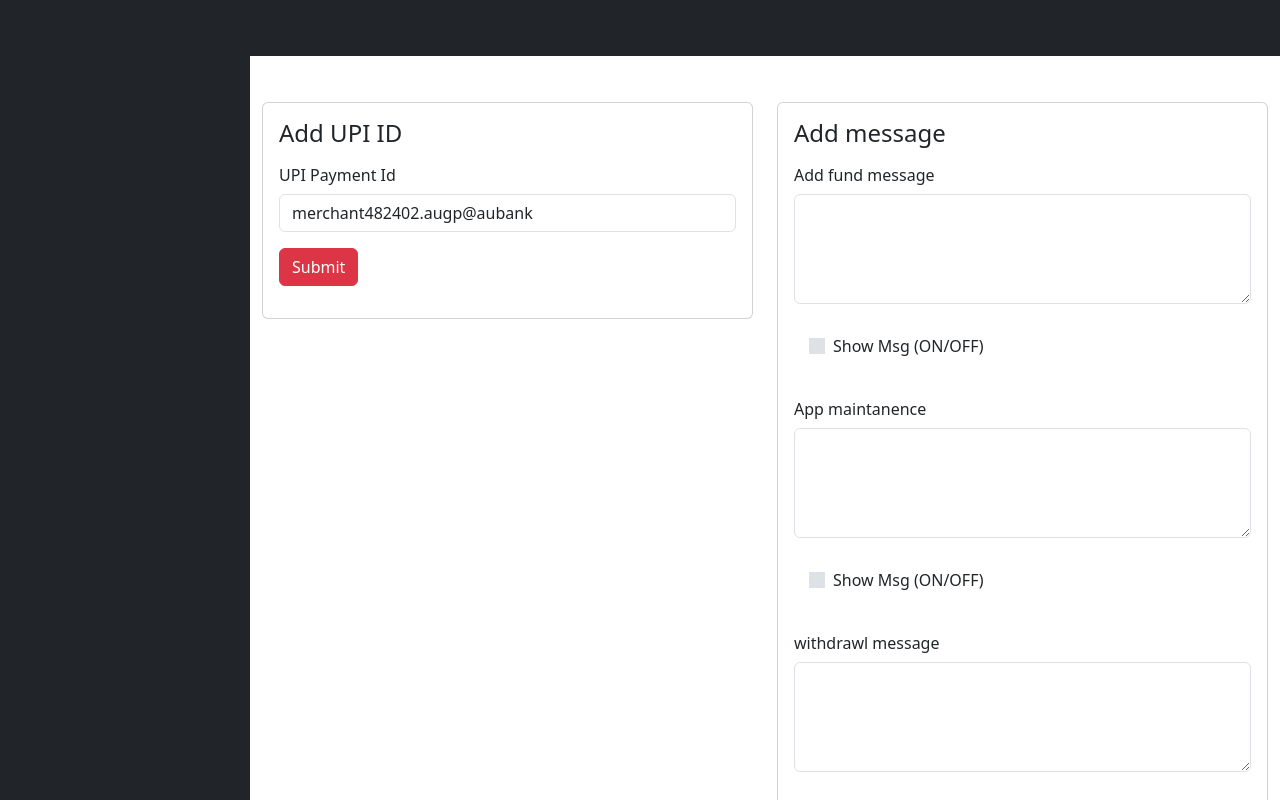
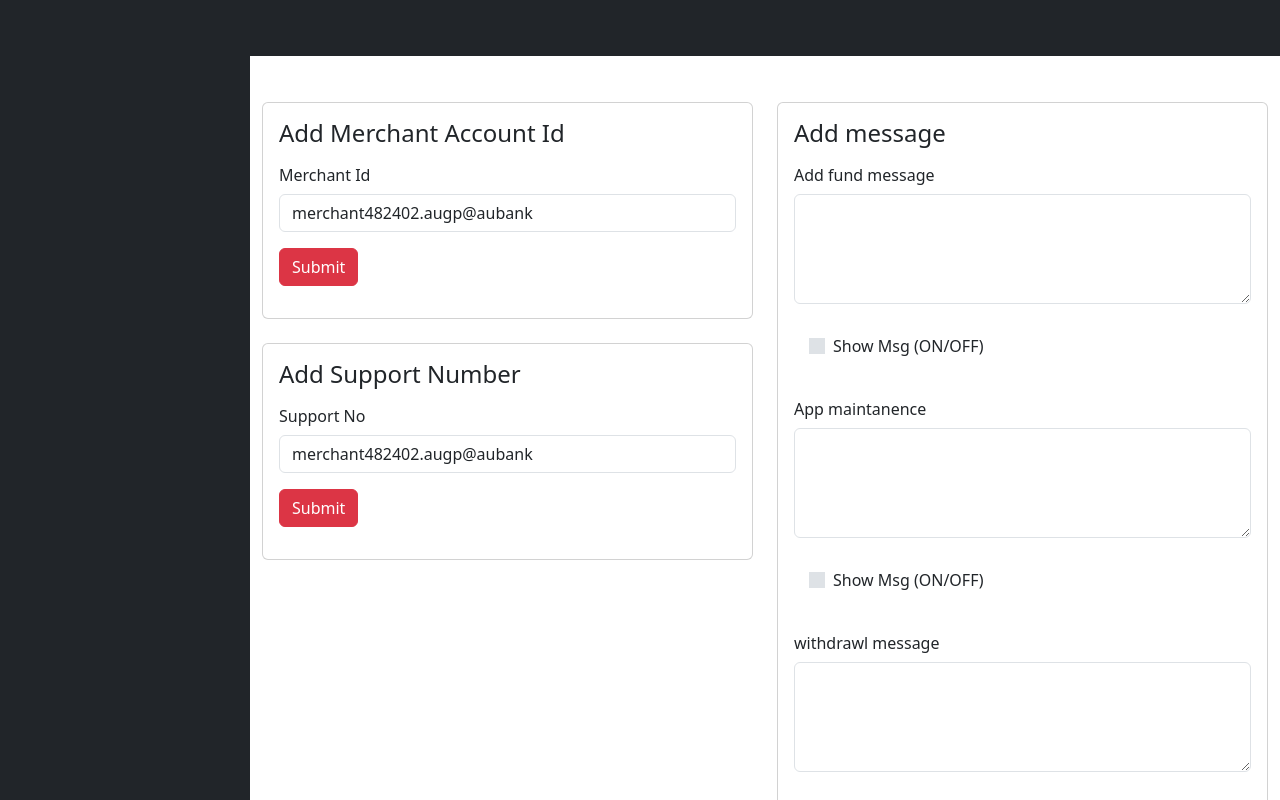
Before and after one commit to theankityadav/Kalyan_bazar_Front, a React (Create React App) app: page /settings in a window 1280 px wide. Shown: the top 800 px of the page. Built offline with nearby package versions, Linux system fonts and the light colour scheme; no server answers; what base-64 would draw is missing.

Commit message:
ui fixes

```diff
--- a/src/Components/MidCards.js
+++ b/src/Components/MidCards.js
@@ -12,10 +12,10 @@ const MidCards = ({ data }) => {
                   <i className="fa fa-user"></i>
                 </div>
                 <div className="mr-5">
-                  <h5>Total User's</h5>
+                    <h5>Total User's</h5>
                 </div>
               </div>
-              <a className="card-footer text-white clearfix small z-1" href="#">
+              <a className="card-footer text-white clearfix small z-1" href="/user-list">
                 <span className="float-left">{data?.users_count}</span>
                 <span className="float-right">
                   <i className="fa fa-angle-right"></i>
@@ -30,10 +30,10 @@ const MidCards = ({ data }) => {
                   <i className="fa fa-gamepad"></i>
                 </div>
                 <div className="mr-5">
-                  <h5>Total Games</h5>
+                    <h5>Total Games</h5>
                 </div>
               </div>
-              <a className="card-footer text-white clearfix small z-1" href="#">
+              <a className="card-footer text-white clearfix small z-1" href="/game-name">
                 <span className="float-left">{data?.games}</span>
                 <span className="float-right">
                   <i className="fa fa-angle-right"></i>
--- a/src/Pages/ImageSlider.js
+++ b/src/Pages/ImageSlider.js
@@ -233,10 +233,10 @@ console.log("data",formInput)
 
             <Modal show={edit} onHide={()=>setEdit(false)}>
                 <Modal.Header closeButton>
-                    <Modal.Title>Edit Game Name</Modal.Title>
+                    <Modal.Title>Add Image Url</Modal.Title>
                 </Modal.Header>
                 <Modal.Body>
-                  <input name="game" type="text" onWheel={(e) => e.target.blur()} placeholder="Enter Game Name " className="form-control" onChange={(e)=>{
+                  <input name="game" type="text" onWheel={(e) => e.target.blur()} placeholder="Paste Url Here " className="form-control" onChange={(e)=>{
                     setnewGameName(e.target.value)
                   }}/><br/>
 
@@ -251,7 +251,7 @@ console.log("data",formInput)
                         id:gameId
                       })
                     }}>
-                        Submit
+                        Upload
                     </Button>
                 </Modal.Footer>
             </Modal>
--- a/src/Pages/Settings.js
+++ b/src/Pages/Settings.js
@@ -128,14 +128,34 @@ const Settings = () => {
                 <div className="container-fluid">
                     <div className="row row_col" style={{ marginTop: "30px" }}>
                         <div className="col-sm-12 col-xl-6">
-                            <div className="card h100p">
+                            <div className="card h100p mb-4">
                                 <div className="card-body">
-                                    <h4 className="card-title">Add UPI ID</h4>
+                                    <h4 className="card-title">Add Merchant Account Id</h4>
                                     <form className="theme-form mega-form" id="adminUPIFrm" name="adminUPIFrm" method="post">
                                         <input type="hidden" name="account_id" value="1" />
                                         <div className="row">
                                             <div className="form-group col-12">
-                                                <label className="col-form-label">UPI Payment Id</label>
+                                                <label className="col-form-label">Merchant Id</label>
+                                                <input className="form-control" type="text" onChange={(e) => setUpiId(e.target.value)} name="upi_payment_id" id="upi_payment_id" value="merchant482402.augp@aubank" placeholder="Enter upi payment id" />
+                                            </div>
+                                        </div>
+                                        <div className="form-group">
+                                            <button type="submit" onClick={handleSubmit} className="btn btn-danger waves-light m-t-10" id="upiSubmitBtn" name="upiSubmitBtn">Submit</button>
+                                        </div>
+                                        <div className="form-group">
+                                            <div id="error_upi"></div>
+                                        </div>
+                                    </form>
+                                </div>
+                            </div>
+                            <div className="card h100p mb-4">
+                                <div className="card-body">
+                                    <h4 className="card-title">Add Support Number</h4>
+                                    <form className="theme-form mega-form" id="adminUPIFrm" name="adminUPIFrm" method="post">
+                                        <input type="hidden" name="account_id" value="1" />
+                                        <div className="row">
+                                            <div className="form-group col-12">
+                                                <label className="col-form-label">Support No</label>
                                                 <input className="form-control" type="text" onChange={(e) => setUpiId(e.target.value)} name="upi_payment_id" id="upi_payment_id" value="merchant482402.augp@aubank" placeholder="Enter upi payment id" />
                                             </div>
                                         </div>
--- a/src/Pages/UserDetails.js
+++ b/src/Pages/UserDetails.js
@@ -41,6 +41,7 @@ const UserDetails = () => {
     handleGetFundHistory()
     handleGetUserDetails()
     handleGetUserBankDetails()
+    handleGetUserUpiDetails()
   }, [])
 
   const handleGetUserDetails = () => {
@@ -135,7 +136,7 @@ const UserDetails = () => {
 
      console.log("res",res?.data?.data)
      setUserBank(res?.data?.data)
-     handleGetUserUpiDetails()
+
 
 
     }).catch((err) => {
@@ -145,11 +146,7 @@ const UserDetails = () => {
 
   const handleGetUserUpiDetails =()=>{
     userUpiDetails(state?.id).then((res)=>{
-
-
      setUserUpi(res?.data?.data)
-
-
     }).catch((err) => {
       alert(err || "something went wrong ")
     })
```
Lines whose indentation alone changed are shown as unchanged.
